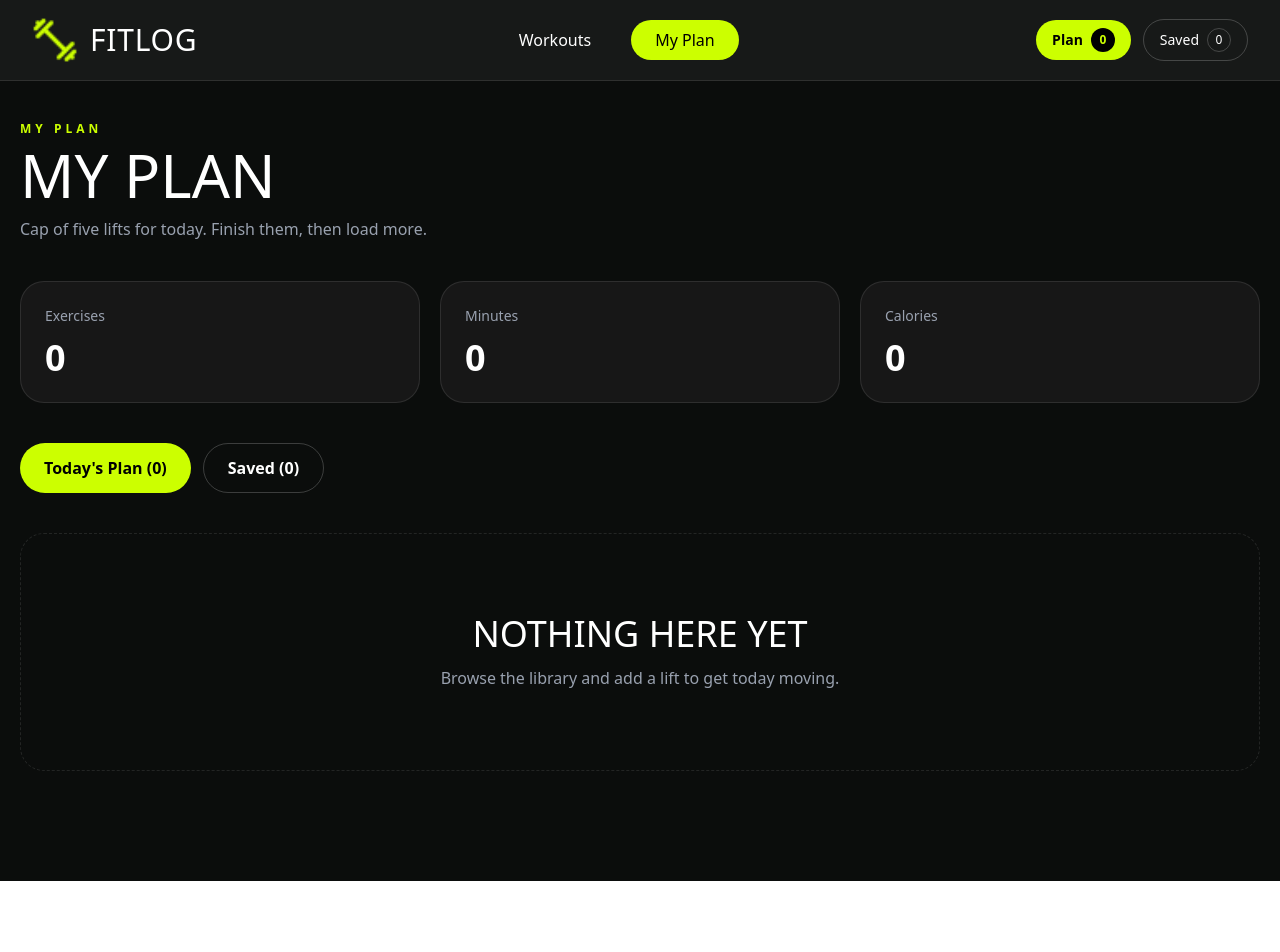
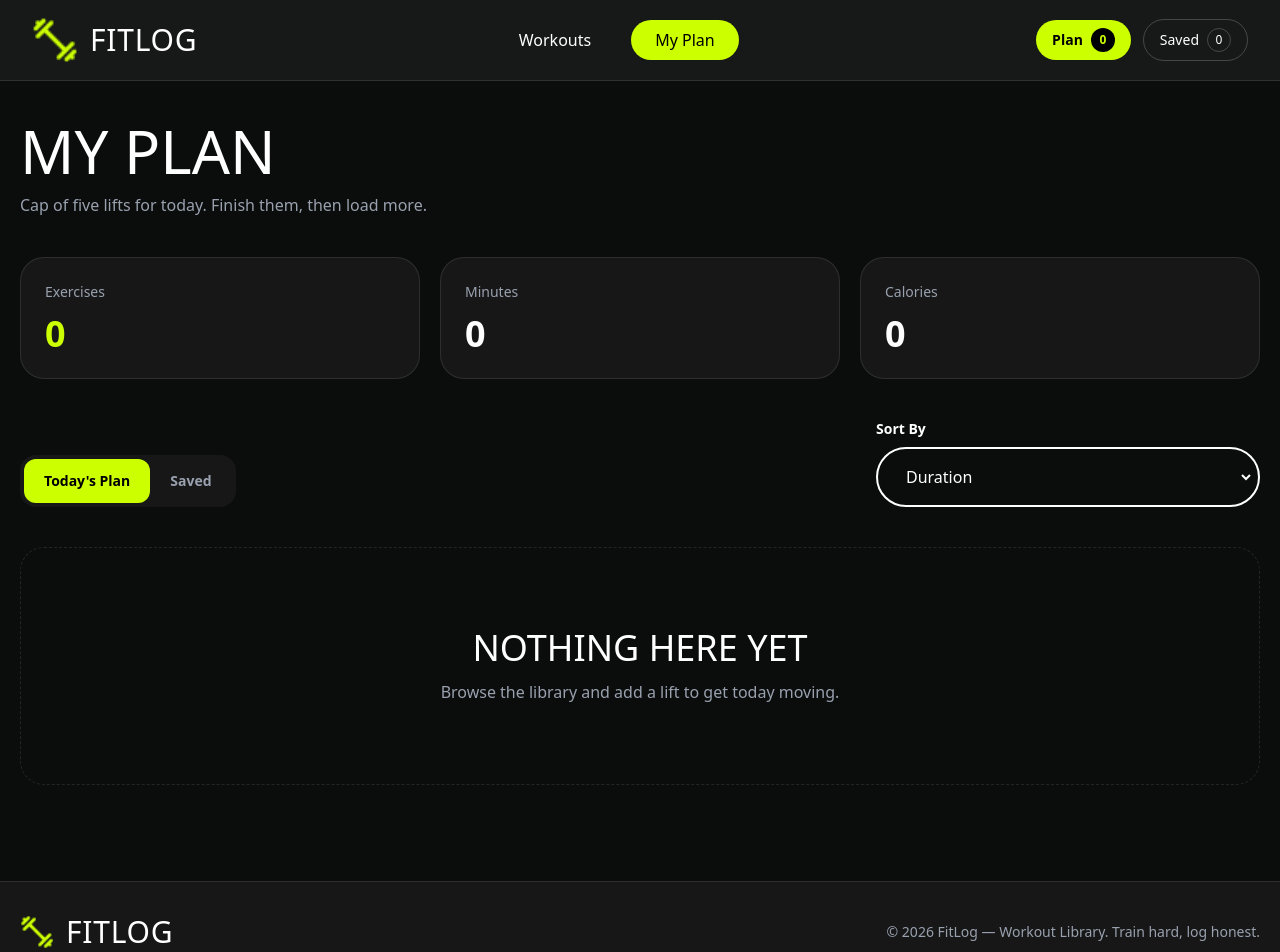
Before and after one commit to shakibhasanonly/fitlog, a Next.js app: page /my-plan in a window 1280 px wide. Shown: the top 952 px of the page. Before the commit the page ends 881 px from the top, so only its background shows below. Built offline with nearby package versions, Linux system fonts and the light colour scheme.

Commit message:
footer end

```diff
--- /dev/null
+++ b/app/components/Footer.tsx
@@ -0,0 +1,29 @@
+import Image from "next/image";
+import Link from "next/link";
+
+export default function Footer() {
+  return (
+    <footer className="border-t border-white/10 bg-[#171717]">
+      <div className="mx-auto flex max-w-7xl flex-col items-center justify-between gap-6 px-5 py-8 text-center md:flex-row md:text-left">
+        {/* Logo */}
+        <Link href="/" className="flex items-center gap-3">
+          <Image
+            src="/logo.png"
+            alt="FitLog Logo"
+            width={34}
+            height={34}
+          />
+
+          <span className="heading-font text-3xl uppercase tracking-wide text-white">
+            FITLOG
+          </span>
+        </Link>
+
+        {/* Copyright */}
+        <p className="text-sm text-gray-400">
+          © 2026 FitLog — Workout Library. Train hard, log honest.
+        </p>
+      </div>
+    </footer>
+  );
+}
--- a/app/layout.tsx
+++ b/app/layout.tsx
@@ -3,6 +3,8 @@ import { Inter, Oswald } from "next/font/google";
 import "./globals.css";
 
 import Navbar from "./components/Navbar";
+import Footer from "./components/Footer";
+
 import { PlanProvider } from "./context/PlanContext";
 import { Toaster } from "react-hot-toast";
 
@@ -36,6 +38,8 @@ export default function RootLayout({
 
           {children}
 
+          <Footer />
+
           <Toaster
             position="top-right"
             toastOptions={{
--- a/app/my-plan/page.tsx
+++ b/app/my-plan/page.tsx
@@ -1,6 +1,6 @@
 "use client";
 
-import { useState } from "react";
+import { useMemo, useState } from "react";
 import PlanCard from "../components/PlanCard";
 import { usePlan } from "../context/PlanContext";
 
@@ -8,8 +8,28 @@ export default function MyPlanPage() {
   const { plan, saved } = usePlan();
 
   const [tab, setTab] = useState<"plan" | "saved">("plan");
+  const [sortBy, setSortBy] = useState<
+    "duration" | "calories" | "rating"
+  >("duration");
 
   const workouts = tab === "plan" ? plan : saved;
+
+  const sortedWorkouts = useMemo(() => {
+    const items = [...workouts];
+
+    switch (sortBy) {
+      case "calories":
+        return items.sort(
+          (a, b) => a.caloriesBurned - b.caloriesBurned
+        );
+
+      case "rating":
+        return items.sort((a, b) => b.rating - a.rating);
+
+      default:
+        return items.sort((a, b) => a.duration - b.duration);
+    }
+  }, [workouts, sortBy]);
 
   const totalMinutes = plan.reduce(
     (sum, item) => sum + item.duration,
@@ -24,11 +44,8 @@ export default function MyPlanPage() {
   return (
     <main className="min-h-screen bg-[#0b0d0c] px-5 py-10 text-white">
       <section className="mx-auto max-w-7xl">
-        <p className="mb-2 text-xs font-bold uppercase tracking-[4px] text-[#ccff00]">
-          My Plan
-        </p>
 
-        <h1 className="heading-font text-6xl uppercase">
+        <h1 className="heading-font text-5xl uppercase md:text-6xl">
           MY PLAN
         </h1>
 
@@ -43,7 +60,7 @@ export default function MyPlanPage() {
               Exercises
             </p>
 
-            <h2 className="mt-3 text-4xl font-bold">
+            <h2 className="mt-3 text-4xl font-bold text-[#ccff00]">
               {plan.length}
             </h2>
           </div>
@@ -69,34 +86,71 @@ export default function MyPlanPage() {
           </div>
         </div>
 
-        {/* Tabs */}
-        <div className="mt-10 flex gap-3">
+        {/* Tabs + Sort */}
+        <div className="mt-10 flex flex-col gap-6 lg:flex-row lg:items-end lg:justify-between">
+
+          <div className="flex w-fit rounded-2xl bg-[#171717] p-1">
             <button
               onClick={() => setTab("plan")}
-            className={`rounded-full px-6 py-3 font-semibold transition ${
+              className={`rounded-xl px-5 py-3 text-sm font-semibold transition ${
                 tab === "plan"
                   ? "bg-[#ccff00] text-black"
-                : "border border-white/20 text-white"
+                  : "text-gray-400 hover:text-white"
               }`}
             >
-            Today's Plan ({plan.length})
+              Today's Plan
             </button>
 
             <button
               onClick={() => setTab("saved")}
-            className={`rounded-full px-6 py-3 font-semibold transition ${
+              className={`rounded-xl px-5 py-3 text-sm font-semibold transition ${
                 tab === "saved"
                   ? "bg-[#ccff00] text-black"
-                : "border border-white/20 text-white"
+                  : "text-gray-400 hover:text-white"
               }`}
             >
-            Saved ({saved.length})
+              Saved
             </button>
           </div>
 
-        {/* Content */}
+          <div className="w-full max-w-sm">
+            <label className="mb-2 block text-sm font-semibold text-white">
+              Sort By
+            </label>
+
+            <div className="rounded-full border-2 border-white p-1">
+              <select
+                value={sortBy}
+                onChange={(e) =>
+                  setSortBy(
+                    e.target.value as
+                      | "duration"
+                      | "calories"
+                      | "rating"
+                  )
+                }
+                className="w-full rounded-full bg-[#0b0d0c] px-5 py-3 text-white outline-none"
+              >
+                <option value="duration">
+                  Duration
+                </option>
+
+                <option value="calories">
+                  Calories
+                </option>
+
+                <option value="rating">
+                  Rating
+                </option>
+              </select>
+            </div>
+          </div>
+
+        </div>
+
+        {/* Cards */}
         <div className="mt-10">
-          {workouts.length === 0 ? (
+          {sortedWorkouts.length === 0 ? (
             <div className="rounded-3xl border border-dashed border-white/10 py-20 text-center">
               <h2 className="heading-font text-4xl uppercase">
                 NOTHING HERE YET
@@ -108,7 +162,7 @@ export default function MyPlanPage() {
             </div>
           ) : (
             <div className="space-y-5">
-              {workouts.map((workout) => (
+              {sortedWorkouts.map((workout) => (
                 <PlanCard
                   key={workout.id}
                   workout={workout}
@@ -118,6 +172,7 @@ export default function MyPlanPage() {
             </div>
           )}
         </div>
+
       </section>
     </main>
   );
```
Lines whose indentation alone changed are shown as unchanged.
